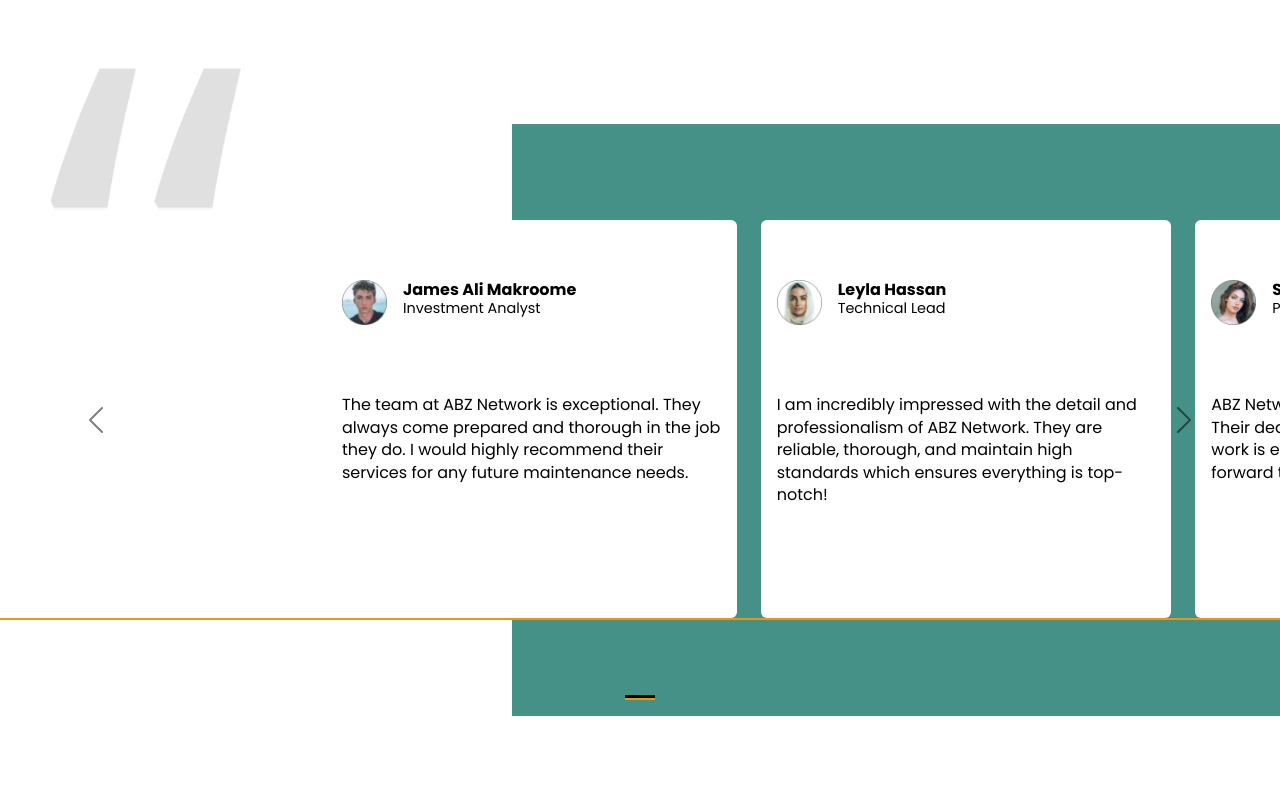
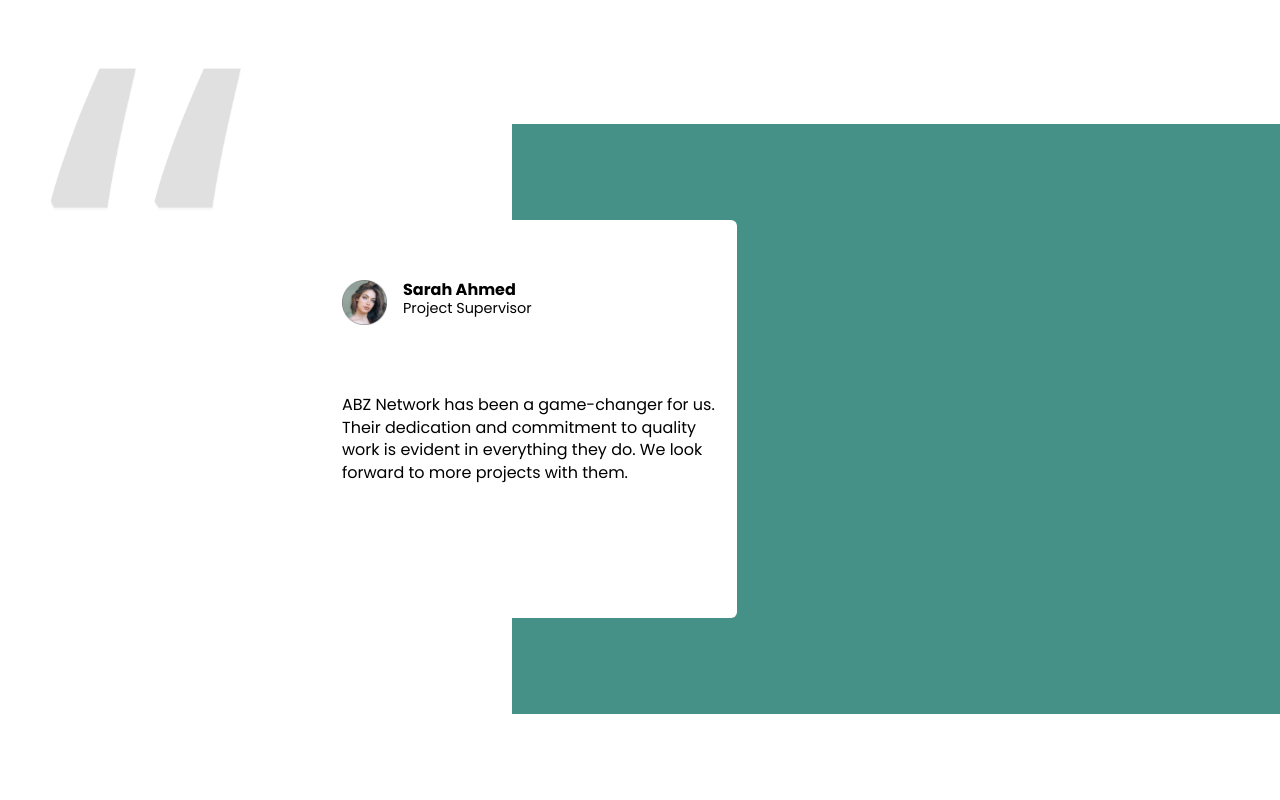
Before and after one commit to alisyedali000/ServicesWebReactJS, a React (Create React App) app: page / in a window 1280 px wide. Shown: the part 4780-5580 px from the top of the page. Built offline with nearby package versions, Linux system fonts and the light colour scheme.

Commit message:
carousel

```diff
--- a/src/App.css
+++ b/src/App.css
@@ -529,3 +529,6 @@ ul li {
     display: none;
   }
 }
+h1{
+  font-size: 4.375rem !important
+}
--- a/src/Components/Away/Away.jsx
+++ b/src/Components/Away/Away.jsx
@@ -6,14 +6,14 @@ import Button from '../button/button'
 const Away = () => {
     return (
         <div className='tap-container'>
-            <div className='container'>
+            <div className='container container-fluid'>
                 <div className="row">
                     <div className="col-lg-6">
                         <img src={Iphone} alt="" className='iphone-img img-fluid' />
                     </div>
                     <div className="col-sm-12 col-lg-6 center-content">
                         <div className="p-4">
-                            <h1 className='text-white inter' style={{fontSize: "70px"}}>One Tap Away!</h1>
+                            <h1 className='text-white inter' >One Tap Away!</h1>
                             <p className='my-4 text-away poppin' style={{fontSize: "30px"}}>Be in control of your home
                                 care with complete transparency</p>
                             {/* <div className="trip-btn">
--- a/src/Components/Crousel/Crousel.jsx
+++ b/src/Components/Crousel/Crousel.jsx
@@ -4,83 +4,119 @@ import carousel2 from '../../images/carousel-2.png'; // Replace with your actual
 import carousel3 from '../../images/carousel-3.png'; // Replace with your actual images
 import './custom.css';
 
-
 const slides = [
   {
     imgSrc: carousel1,
-    "name": "James Ali Makroome",
-    "title": "Investment Analyst",
-    "testimonial": "The team at ABZ Network is exceptional. They always come prepared and thorough in the job they do. I would highly recommend their services for any future maintenance needs."
+    name: "James Ali Makroome",
+    title: "Investment Analyst",
+    testimonial: "The team at ABZ Network is exceptional. They always come prepared and thorough in the job they do. I would highly recommend their services for any future maintenance needs."
   },
   {
     imgSrc: carousel2,
-    "name": "Leyla Hassan",
-    "title": "Technical Lead",
-    "testimonial": "I am incredibly impressed with the detail and professionalism of ABZ Network. They are reliable, thorough, and maintain high standards which ensures everything is top-notch!"
+    name: "Leyla Hassan",
+    title: "Technical Lead",
+    testimonial: "I am incredibly impressed with the detail and professionalism of ABZ Network. They are reliable, thorough, and maintain high standards which ensures everything is top-notch!"
   },
   {
     imgSrc: carousel3,
-    "name": "Sarah Ahmed",
-    "title": "Project Supervisor",
-    "testimonial": "ABZ Network has been a game-changer for us. Their dedication and commitment to quality work is evident in everything they do. We look forward to more projects with them."
+    name: "Sarah Ahmed",
+    title: "Project Supervisor",
+    testimonial: "ABZ Network has been a game-changer for us. Their dedication and commitment to quality work is evident in everything they do. We look forward to more projects with them."
   },
-  // {
-  //   imgSrc: carousel3,
-  //   "name": "Sarah Ahmed",
-  //   "title": "Project Supervisor",
-  //   "testimonial": "ABZ Network has been a game-changer for us. Their dedication and commitment to quality work is evident in everything they do. We look forward to more projects with them."
-  // }
-]
-
+  {
+    imgSrc: carousel3,
+    name: "Sarah Ahmed",
+    title: "Project Supervisor",
+    testimonial: "ABZ Network has been a game-changer for us. Their dedication and commitment to quality work is evident in everything they do. We look forward to more projects with them."
+  }
+];
 
 function DarkVariantExample() {
+  const chunkSize = 3;
 
-  const chunkSize = window.innerWidth > 700 ? 3 : 1;
   const slideChunks = [];
-
-  for (let i = 0; i < slides.length; i++) {
-    const chunk = [];
-    for (let j = 0; j < chunkSize; j++) {
-      chunk.push(slides[(i + j) % slides.length]);
-    }
+  for (let i = 0; i < slides.length; i += chunkSize) {
+    const chunk = slides.slice(i, i + chunkSize);
     slideChunks.push(chunk);
-    i += chunkSize - 1;
   }
 
   return (
-    <div style={{position: "relative"}}>
-    <img className="d-none d-sm-block" style={{position: "absolute", top: "-3.5rem", left: "3rem", zIndex: "10", height: "9rem"}} src={window.location.origin + `/images/Carousel/“.png`} />
-    <Carousel data-bs-theme="dark" data-bs-interval="false" className='poppin'>
+    <div style={{ position: "relative" }}>
+      <img
+        className="d-none d-sm-block"
+        style={{ position: "absolute", top: "-3.5rem", left: "3rem", zIndex: "10", height: "9rem" }}
+        src={window.location.origin + `/images/Carousel/“.png`}
+        alt="Decoration"
+      />
+      {window.innerWidth > 700 ?<Carousel
+        data-bs-theme="dark"
+        data-bs-interval={false}
+        className="poppin"
+        controls={false}
+        indicators={false}
+        interval={5000} // Set interval to 5000ms (5 seconds)
+        pause="hover"
+      >
         {slideChunks.map((chunk, index) => (
-        <Carousel.Item key={index} interval={5000} pause="hover">
+          <Carousel.Item key={index}>
             <div className="row text-white">
-             <div className='col-0 col-sm-3'>
-             </div>
+              <div className="col-0 col-sm-3"></div>
               {chunk.map((slide, idx) => (
                 <div className="col-sm-4 col-12" key={idx}>
-                <div className="card rounded bg-white border-0" >
-                  <div className="card-body" style={{height: "398px", paddingTop: "60px"}}>
-                    <div className='card-main'>
-                      <img className="card-img-top" src={slide.imgSrc}
-                        alt={index} />
+                  <div className="card rounded bg-white border-0">
+                    <div className="card-body" style={{ height: "398px", paddingTop: "60px" }}>
+                      <div className="card-main">
+                        <img className="card-img-top" src={slide.imgSrc} alt={slide.name} />
                         <div>
                           <p>{slide.name}</p>
                           <small>{slide.title}</small>
                         </div>
                       </div>
-                    <div className='card-content h-100' style={{marginTop: "10%"}}>
+                      <div className="card-content h-100" style={{ marginTop: "10%" }}>
                         <p>{slide.testimonial}</p>
                       </div>
                     </div>
                   </div>
-
-
                 </div>
               ))}
             </div>
           </Carousel.Item>
         ))}
       </Carousel>
+      :<Carousel
+        data-bs-theme="dark"
+        data-bs-interval={false}
+        className="poppin"
+        controls={false}
+        indicators={false}
+        interval={3000} // Set interval to 5000ms (5 seconds)
+        pause="hover"
+      >
+        {slides.map((slide, index) => (
+          <Carousel.Item key={index}>
+            <div className='container-fluid '>
+            <div className="row text-white">
+              <div className="col-12 ">
+                  <div className="card rounded bg-white border-0 shadow">
+                    <div className="card-body " style={{ height: "398px", paddingTop: "60px" }}>
+                      <div className="card-main">
+                        <img className="card-img-top" src={slide.imgSrc} alt={slide.name} />
+                        <div>
+                          <p>{slide.name}</p>
+                          <small>{slide.title}</small>
+                        </div>
+                      </div>
+                      <div className="card-content h-100" style={{ marginTop: "10%" }}>
+                        <p>{slide.testimonial}</p>
+                      </div>
+                    </div>
+                  </div>
+                </div>
+            </div>
+            </div>
+          </Carousel.Item>
+        ))}
+      </Carousel>}
     </div>
   );
 }
--- a/src/Components/Crousel/custom.css
+++ b/src/Components/Crousel/custom.css
@@ -8,7 +8,9 @@ margin: 8rem 0;
   flex-wrap: nowrap;
   justify-content: flex-start;
 }
-
+.carousel-item.active {
+  border-bottom: 0 !important;
+}
 .carousel-item .col-2 {
   flex: 0 0 16.6667%;
   max-width: 16.6667%;
--- a/src/Components/Detail/Detail.jsx
+++ b/src/Components/Detail/Detail.jsx
@@ -2,7 +2,7 @@ import React from 'react'
 
 const Detail = ({ data }) => {
     return (
-        <div className='container poppin px-3 px-sm-0'>
+        <div className='container container-fluid poppin px-3 px-sm-0'>
             <div className="row">
                 {data.map((item) => (
                     <div className="col-sm-3 col-12 text-center text-sm-start p-2 rounded">
--- a/src/Components/Experience/Experience.jsx
+++ b/src/Components/Experience/Experience.jsx
@@ -3,10 +3,10 @@ import Button from '../button/button'
 const Experience = () => {
     return (
         <div style={{ background: "#EF960B", padding: "50px 0" }}>
-            <div className='container'>
+            <div className='container container-fluid'>
                 <div className='row d-sm-flex align-items-sm-center justify-content-sm-between text-center text-sm-start'>
                     <div className='col-sm-6 col-12'>
-                        <p className='inter fw-light' style={{ fontSize: "4.375rem", lineHeight: "normal" }}>Ready to Experience premium Care?</p>
+                        <h1 className='inter fw-light' style={{ fontSize: "4.375rem", lineHeight: "normal" }}>Ready to Experience premium Care?</h1>
                     </div>
                     <div className='col-sm-4 col-12 poppin'>
                         <p className="gray" style={{ fontSize: "1.56rem" }}>Schedule your free visit
--- a/src/Components/Footer/Footer.jsx
+++ b/src/Components/Footer/Footer.jsx
@@ -11,7 +11,7 @@ const Footer = () => {
   return (
     <>
       <footer className="footer">
-        <div className="container">
+        <div className="container container-fluid">
           <div className="row">
             <div className="col-sm-12 col-md-6 col-lg-4">
               <div className='footer-logo-portion'>
--- a/src/Components/Services/Services.jsx
+++ b/src/Components/Services/Services.jsx
@@ -5,7 +5,7 @@ const Services = ({ title, text }) => {
         <div className='container py-5'>
             <div className="row">
                 <div className="col-12 text-center">
-                    <h1 className='inter' style={{textDecorationColor: "#D3D3D3", fontSize: "70px", fontWeight: "400"}}>{title}</h1>
+                    <h1 className='inter' style={{textDecorationColor: "#D3D3D3", fontWeight: "400"}}>{title}</h1>
 
                     <p className='text-services poppin fw-thin' style={{fontSize: "30px"}}>{text}</p>
 
--- a/src/Components/Trip/Trip.jsx
+++ b/src/Components/Trip/Trip.jsx
@@ -8,7 +8,7 @@ const Trip = () => {
             <div className="row">
                 <div className="col-sm-12 col-lg-6 center-content">
                     <div className="p-4">
-                        <h1 style={{fontFamily: "Inter" , fontSize: "70px", fontWeight: "400"}}>One Trip, One Fix</h1>
+                        <h1 style={{fontFamily: "Inter" , fontWeight: "400"}}>One Trip, One Fix</h1>
                         <p className="gray" style={{fontSize: "25px", fontWeight: "400", fontFamily: "Poppins"}}>We understand the inconvenience of multiple visits to resolve maintenance issues. Our certified professionals plan meticulously, ensuring they have all the necessary tools and materials on hand. Whether it’s AC, plumbing, or electrical work, our team is equipped to handle it all in a single visit.</p>
                         {/* <div className="">
                             <p className="custom-btn-title"></p>
```
Lines whose indentation alone changed are shown as unchanged.
